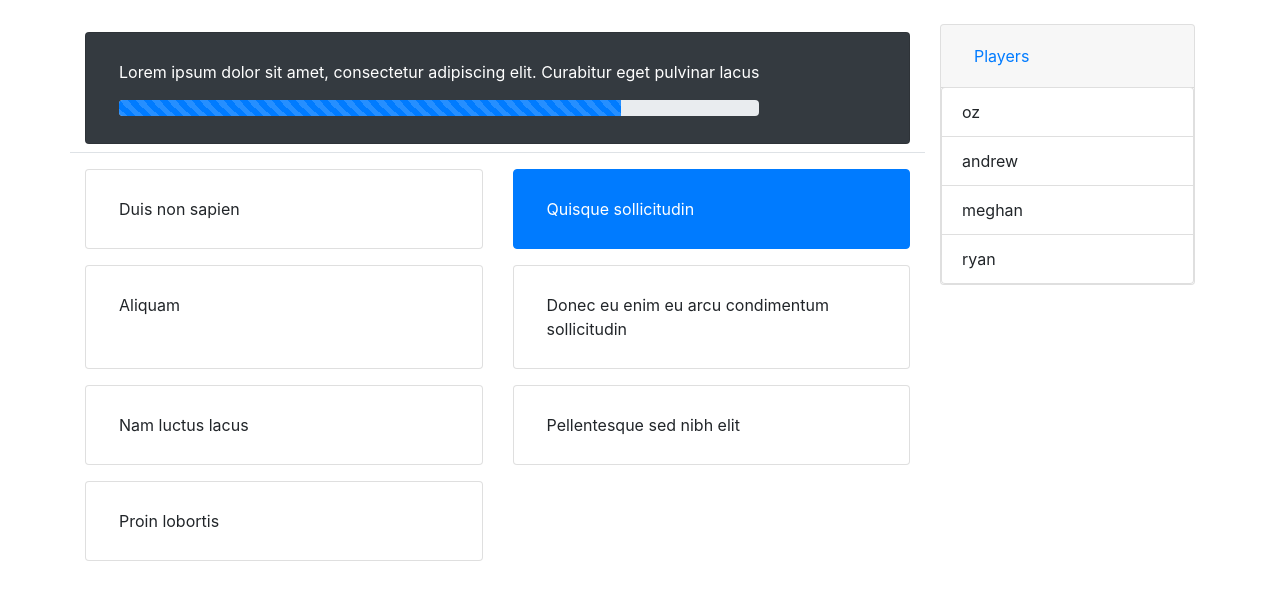
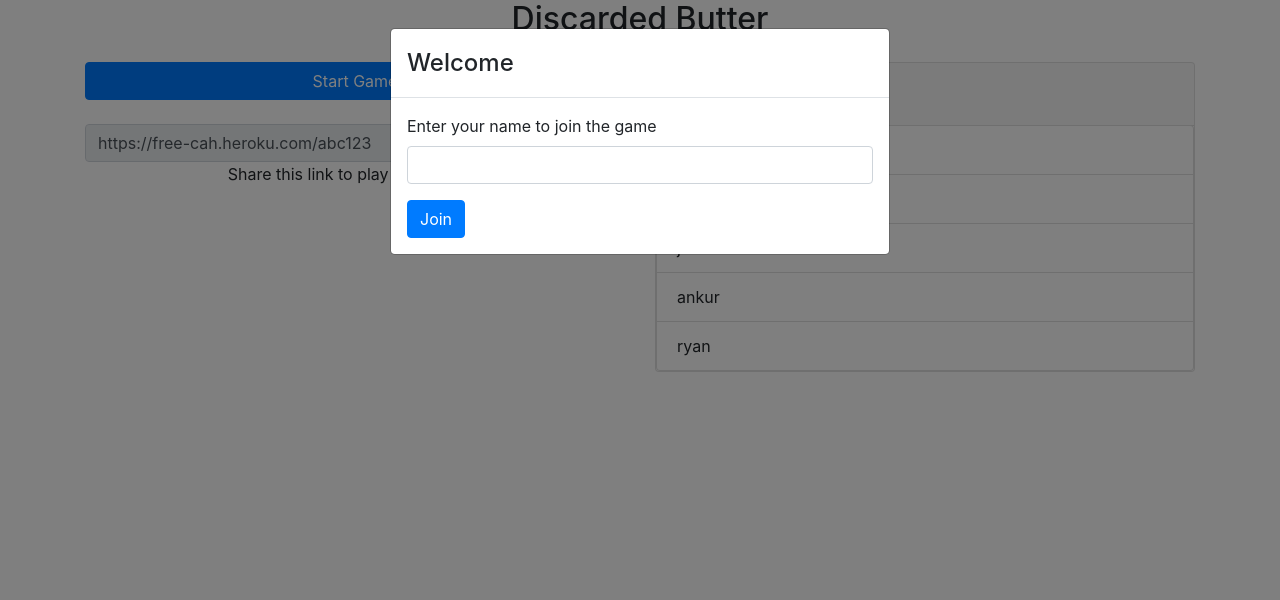
Before and after one commit to osuvaldo90/discarded-butter, a React (Create React App) app in the folder app/: page / in a window 1280 px wide. Shown: the top 600 px of the page. Built offline with nearby package versions, Linux system fonts and the light colour scheme.

Commit message:
Flow from lobby to board

```diff
--- /dev/null
+++ b/app/src/@app/Game.js
@@ -0,0 +1,22 @@
+import React, { useState } from 'react'
+
+import GameBoard from '@app/GameBoard'
+import GameLobby from '@app/GameLobby'
+
+const Game = () => {
+  const [players, setPlayers] = useState()
+
+  const onStartGame = ({ players }) => {
+    setPlayers(players)
+  }
+
+  if (players) {
+    return <GameBoard players={players} />
+  } else {
+    return <GameLobby onStartGame={onStartGame} />
+  }
+}
+
+Game.propTypes = {}
+
+export default Game
--- a/app/src/@app/GameBoard.js
+++ b/app/src/@app/GameBoard.js
@@ -1,26 +1,18 @@
+import PropTypes from 'prop-types'
 import React from 'react'
-import {
-  Container,
-  Row,
-  Col,
-  ProgressBar,
-  Card,
-  Accordion,
-  ListGroup,
-  Button,
-} from 'react-bootstrap'
+import { Container, Row, Col, ProgressBar } from 'react-bootstrap'
 
 import GameCard from './GameCard'
 import PlayerList from './PlayerList'
 
-const GameBoard = () => {
+const GameBoard = ({ players }) => {
   return (
     <Container bg="light">
       <Row className="mt-4 h-100">
         <Col>
           <Row className="sticky-top bg-white border-bottom">
             <Col>
-              <GameCard className="my-2" variant="dark">
+              <GameCard variant="dark">
                 Lorem ipsum dolor sit amet, consectetur adipiscing elit. Curabitur eget pulvinar
                 lacus
                 <ProgressBar className="mt-3" min={0} max={60} now={47} animated />
@@ -30,28 +22,7 @@ const GameBoard = () => {
           </Row>
           <Row className="d-md-none">
             <Col className="mt-3">
-              <Accordion>
-                <Card>
-                  <Card.Header>
-                    <Accordion.Toggle
-                      className="stretched-link"
-                      eventKey="0"
-                      as={Button}
-                      variant="link"
-                    >
-                      Players
-                    </Accordion.Toggle>
-                  </Card.Header>
-                  <Accordion.Collapse eventKey="0">
-                    <ListGroup>
-                      <ListGroup.Item>oz</ListGroup.Item>
-                      <ListGroup.Item>andrew</ListGroup.Item>
-                      <ListGroup.Item>meghan</ListGroup.Item>
-                      <ListGroup.Item>ryan</ListGroup.Item>
-                    </ListGroup>
-                  </Accordion.Collapse>
-                </Card>
-              </Accordion>
+              <PlayerList players={players} opened={false} />
             </Col>
           </Row>
           <Row xs={1} md={2}>
@@ -80,11 +51,17 @@ const GameBoard = () => {
           </Row>
         </Col>
         <Col className="d-none d-md-block" md={3}>
-          <PlayerList playerName="oz" />
+          <PlayerList players={players} opened={true} />
         </Col>
       </Row>
     </Container>
   )
 }
 
+GameBoard.propTypes = {
+  players: PropTypes.arrayOf({
+    name: PropTypes.string.isRequired,
+  }).isRequired,
+}
+
 export default GameBoard
--- a/app/src/@app/GameCard.js
+++ b/app/src/@app/GameCard.js
@@ -1,3 +1,4 @@
+import PropTypes from 'prop-types'
 import React from 'react'
 import { Card, Button } from 'react-bootstrap'
 
@@ -18,7 +19,7 @@ const variantMap = {
     bg: 'primary',
     text: 'white',
     buttonTextClass: 'text-white',
-    border: 'primary',
+    border: undefined,
   },
 }
 
@@ -31,10 +32,15 @@ const GameCard = ({ className, children, variant = 'light' }) => {
         <Button className={`stretched-link text-left ${buttonTextClass}`} variant="link">
           {children}
         </Button>
-        {/* CHECK */}
       </Card.Body>
     </Card>
   )
 }
 
+GameCard.propTypes = {
+  className: PropTypes.string,
+  children: PropTypes.node.isRequired,
+  variant: PropTypes.oneOf(['light', 'dark', 'selected']),
+}
+
 export default GameCard
--- a/app/src/@app/GameLobby.js
+++ b/app/src/@app/GameLobby.js
@@ -1,3 +1,4 @@
+import PropType from 'prop-types'
 import React, { useState } from 'react'
 import { Container, Row, Col, Button, InputGroup, Form } from 'react-bootstrap'
 import { FaClipboardList } from 'react-icons/fa'
@@ -5,8 +6,14 @@ import { FaClipboardList } from 'react-icons/fa'
 import PlayerList from './PlayerList'
 import WelcomeModal from './WelcomeModal'
 
-const GameLobby = () => {
-  const [playerName, setPlayerName] = useState('oz')
+const GameLobby = ({ onStartGame }) => {
+  const [playerName, setPlayerName] = useState()
+  const playerNames = ['meghan', 'andrew', 'jules', 'ankur', 'ryan']
+
+  if (playerName) {
+    playerNames.push(playerName)
+  }
+  const players = playerNames.map((name) => ({ name }))
 
   return (
     <>
@@ -20,7 +27,9 @@ const GameLobby = () => {
           <Col md={6}>
             <Row>
               <Col className="text-center">
-                <Button className="w-100">Start Game</Button>
+                <Button className="w-100" onClick={() => onStartGame({ players })}>
+                  Start Game
+                </Button>
               </Col>
             </Row>
             <Row className="my-4">
@@ -38,7 +47,7 @@ const GameLobby = () => {
             </Row>
           </Col>
           <Col>
-            <PlayerList playerName={playerName} />
+            <PlayerList players={players} opened />
           </Col>
         </Row>
       </Container>
@@ -47,4 +56,8 @@ const GameLobby = () => {
   )
 }
 
+GameLobby.propTypes = {
+  onStartGame: PropType.func.isRequired,
+}
+
 export default GameLobby
--- a/app/src/@app/PlayerList.js
+++ b/app/src/@app/PlayerList.js
@@ -2,11 +2,11 @@ import PropTypes from 'prop-types'
 import React from 'react'
 import { ListGroup, Accordion, Card, Button } from 'react-bootstrap'
 
-const PlayerList = ({ className, playerName }) => {
+const PlayerList = ({ className, players, opened }) => {
+  const defaultActiveKey = opened ? '0' : undefined
   return (
-    <Accordion defaultActiveKey="0">
+    <Accordion className={className} defaultActiveKey={defaultActiveKey}>
       <Card>
-        {/* <Accordion.Toggle as={Card.Header}>Players</Accordion.Toggle> */}
         <Card.Header>
           <Accordion.Toggle className="stretched-link" eventKey="0" as={Button} variant="link">
             Players
@@ -14,10 +14,9 @@ const PlayerList = ({ className, playerName }) => {
         </Card.Header>
         <Accordion.Collapse eventKey="0">
           <ListGroup>
-            <ListGroup.Item>oz</ListGroup.Item>
-            <ListGroup.Item>andrew</ListGroup.Item>
-            <ListGroup.Item>meghan</ListGroup.Item>
-            <ListGroup.Item>ryan</ListGroup.Item>
+            {players.map(({ name }) => (
+              <ListGroup.Item key={name}>{name}</ListGroup.Item>
+            ))}
           </ListGroup>
         </Accordion.Collapse>
       </Card>
@@ -26,7 +25,11 @@ const PlayerList = ({ className, playerName }) => {
 }
 
 PlayerList.propTypes = {
-  playerName: PropTypes.string.isRequired,
+  className: PropTypes.string,
+  players: PropTypes.arrayOf({
+    name: PropTypes.string.isRequired,
+  }).isRequired,
+  opened: PropTypes.bool,
 }
 
 export default PlayerList
--- a/app/src/index.js
+++ b/app/src/index.js
@@ -1,8 +1,7 @@
 import React from 'react'
 import ReactDOM from 'react-dom'
 
-import GameBoard from '@app/GameBoard'
-import GameLobby from '@app/GameLobby'
+import Game from '@app/Game'
 
 import * as serviceWorker from './serviceWorker'
 
@@ -10,8 +9,7 @@ import 'bootstrap/dist/css/bootstrap.min.css'
 
 ReactDOM.render(
   <React.StrictMode>
-    <GameBoard />
-    {/* <GameLobby /> */}
+    <Game />
   </React.StrictMode>,
   document.getElementById('root'),
 )
```
Also changed, not shown: app/src/@app/App.js (added).
